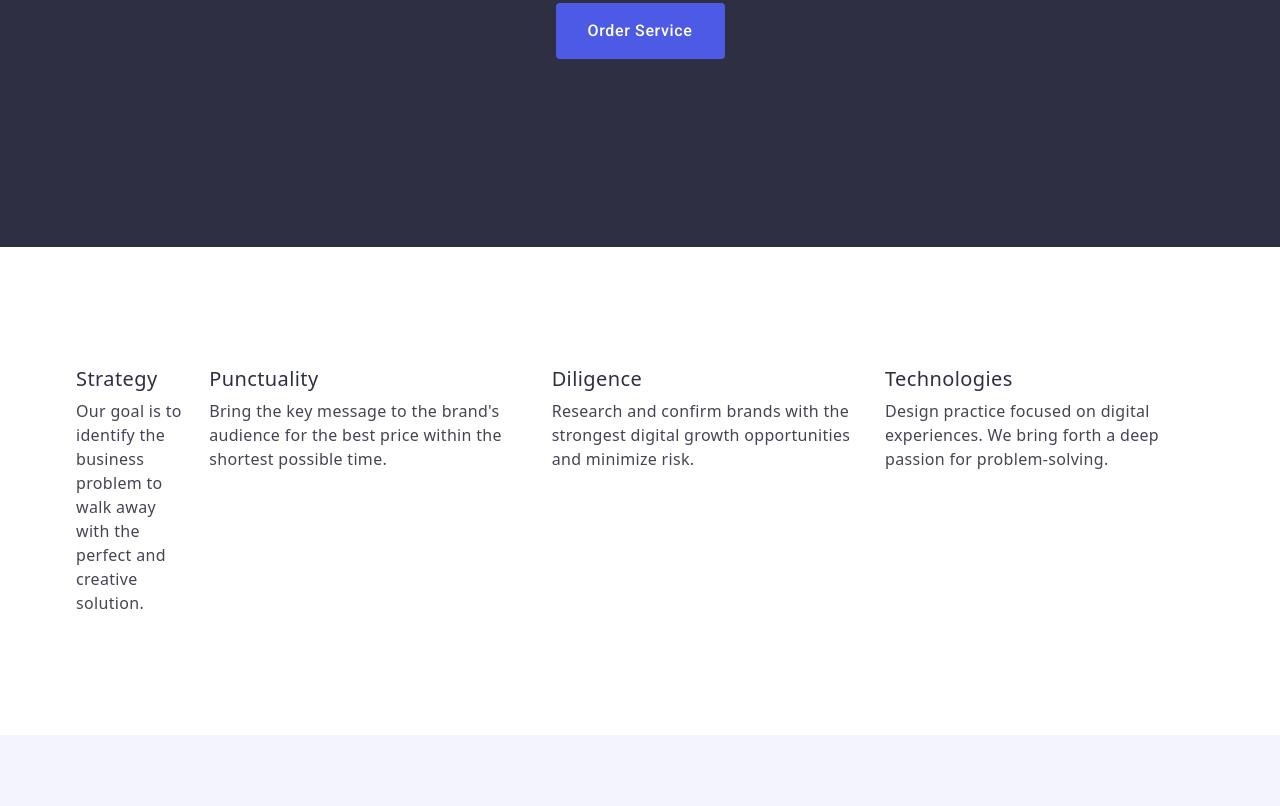
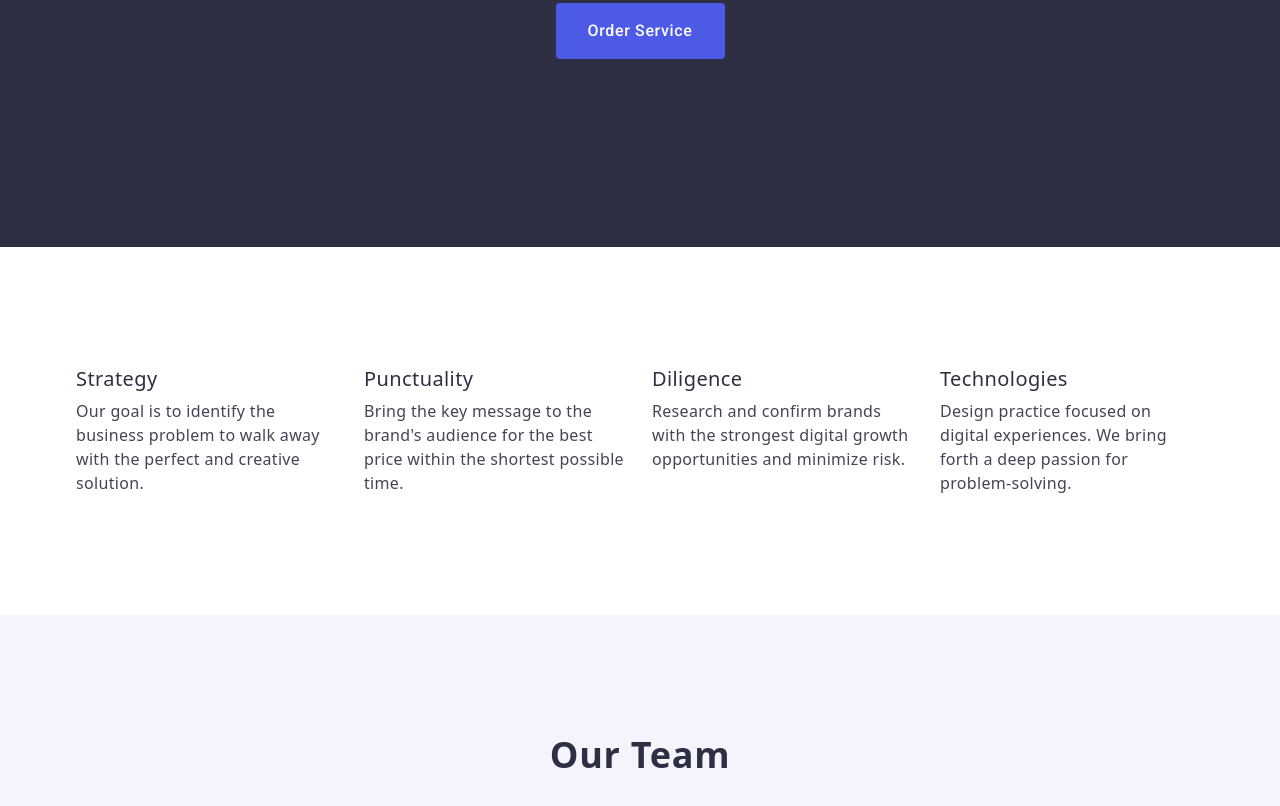
Before and after one commit to Vasiliy-sP/goit-markup-hw-03, a plain HTML site: page index.html in a window 1280 px wide. Shown: the part 486-1292 px from the top of the page. Drawn offline with nearby package versions, Linux system fonts and the light colour scheme.

Commit message:
homework3333

```diff
--- a/css/styles.css
+++ b/css/styles.css
@@ -212,13 +212,12 @@ li {
 }
 
 .paragraph-li {
-    background-color: var(--color-white);
-    border-radius: 0 0 4px 4px;
+    flex-basis: calc((100% - 3 * 24px) / 4);
 }
 
-.paragraph-li:first-child {
+/* .paragraph-li:first-child {
     flex-basis: calc((100% - 3 * 24px) / 4);
-}
+} */
 
 .paragraph-s {
     font-weight: 500;
```
